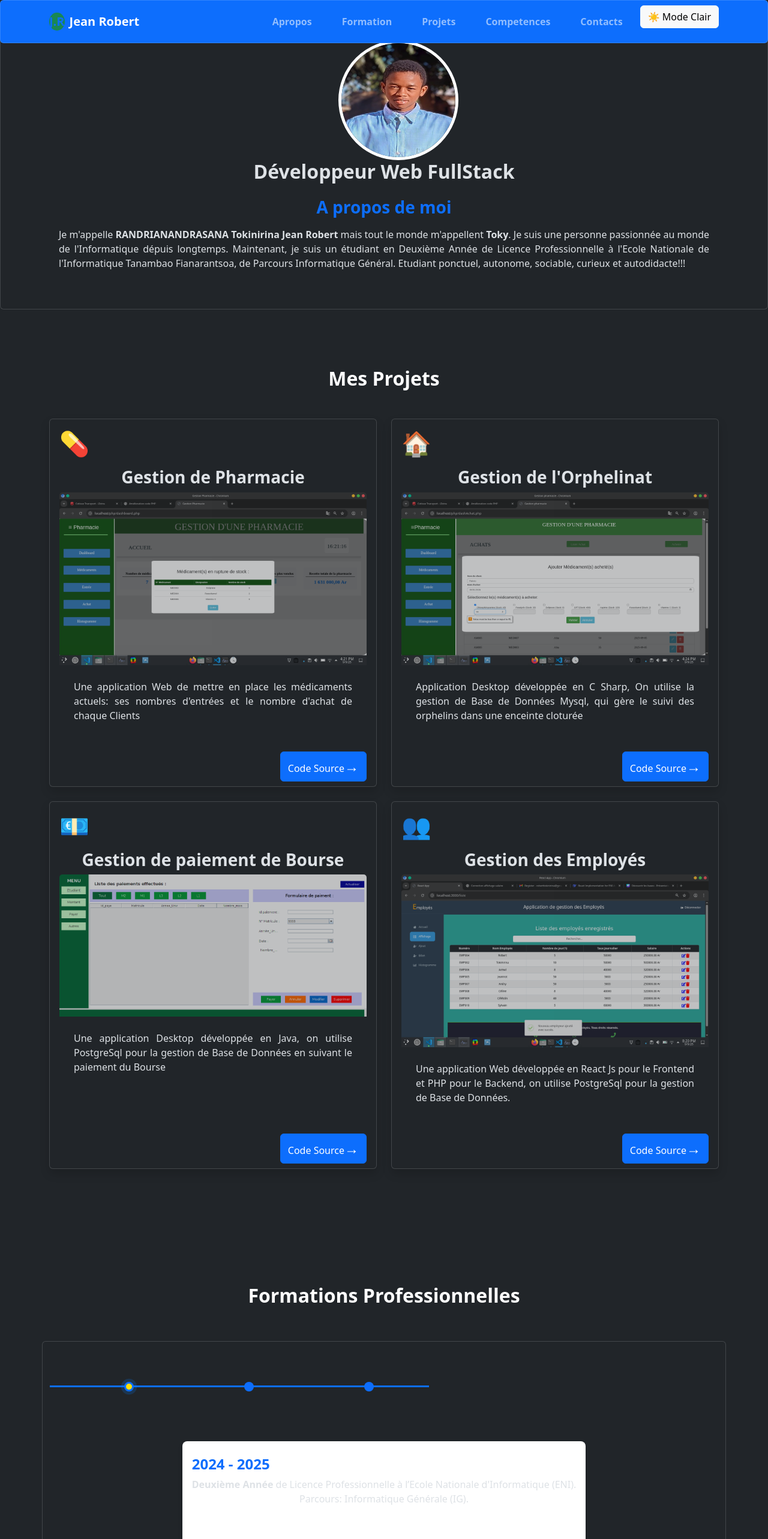
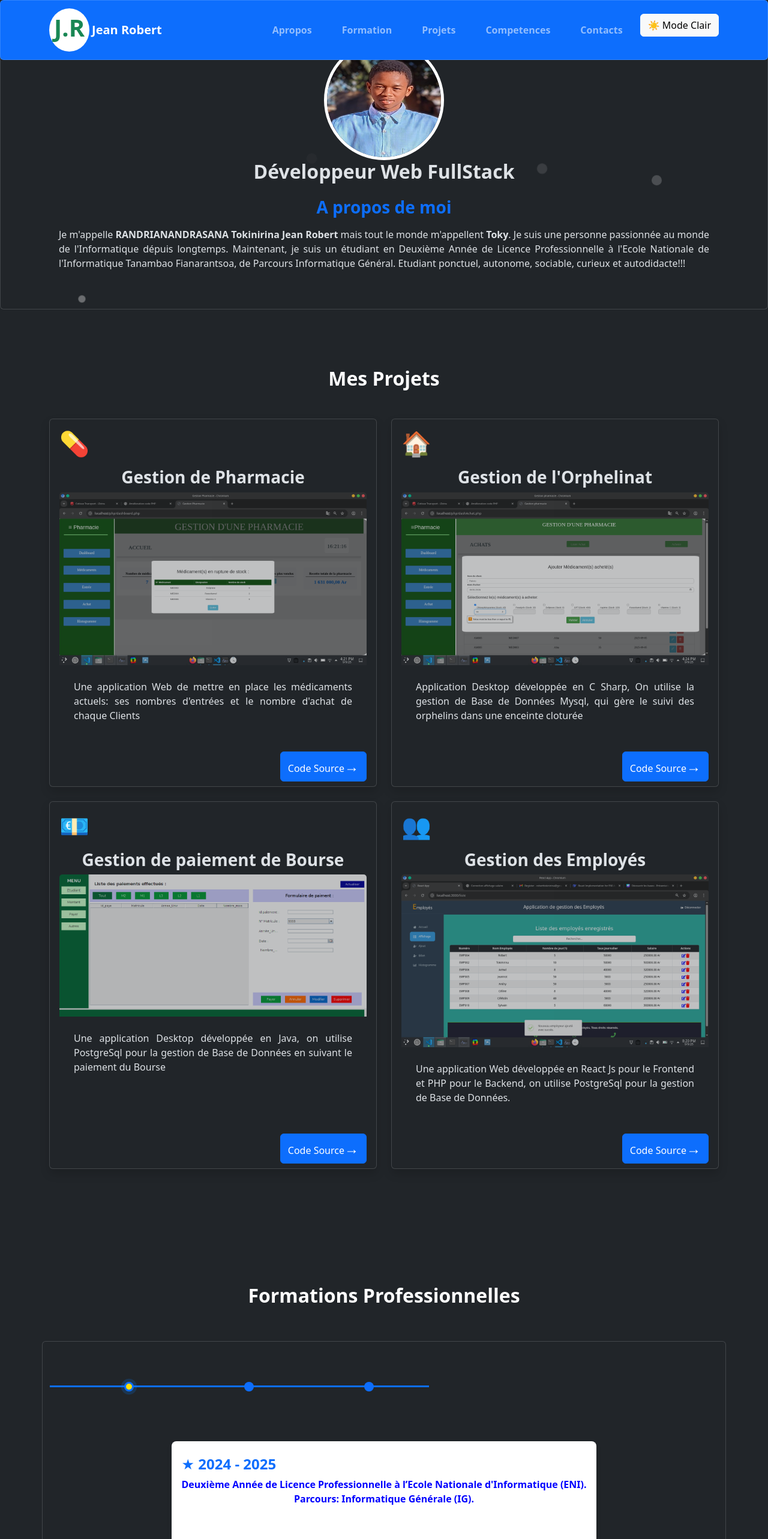
Before and after one commit to Tokinirina1869/Tokinirina.Jr, a React (Vite) app: page / in a window 1280 px wide. Shown: the top 2566 px of the page at 60% size. Built offline with nearby package versions, Linux system fonts and the light colour scheme.

Commit message:
Update my PortFolio

```diff
--- a/src/App.css
+++ b/src/App.css
@@ -43,3 +43,32 @@
     max-width: 250px;
   }
 }
+
+.bubble {
+  position: absolute;
+  bottom: 0;
+  width: 15px;
+  height: 15px;
+  background: rgba(255, 255, 255, 0.5);
+  border-radius: 50%;
+  animation: rise 8s infinite;
+}
+
+.bubble:nth-child(1) { left: 10%; animation-duration: 6s; }
+.bubble:nth-child(2) { left: 40%; animation-duration: 8s; }
+.bubble:nth-child(3) { left: 70%; animation-duration: 10s; }
+.bubble:nth-child(4) { left: 85%; animation-duration: 12s; }
+
+@keyframes rise {
+  0% {
+    transform: translateY(0) scale(0.8);
+    opacity: 0.7;
+  }
+  50% {
+    opacity: 0.4;
+  }
+  100% {
+    transform: translateY(-250px) scale(1.2);
+    opacity: 0;
+  }
+}
--- a/src/components/Apropo.jsx
+++ b/src/components/Apropo.jsx
@@ -1,5 +1,6 @@
 import React, { Component } from 'react';
 import image from "../assets/Toky.jpg";
+
 class Apropo extends Component {
     constructor(props) {
         super(props);
@@ -18,7 +19,16 @@ class Apropo extends Component {
         };
         return (
             <div className="container mt-2">
-                <img src={image} className="rounded-circle ms-5" alt="Tokinirina Jean Robert" width={200} height={200} style={{border: "5px solid white"}} />
+                <div className="bubble"></div>
+                <div className="bubble"></div>
+                <div className="bubble"></div>
+                <div className="bubble"></div>
+
+                <img src={image} className="rounded-circle relative z-10 w-full"
+                alt="MOI" width={200} height={200}
+                style={{border: "5px solid white"}}
+            />
+
                 <h2 className="fw-bold tFooter">Développeur Web FullStack</h2>
                 <h3 className="text-primary mt-4 fw-bold text-center">A propos de moi</h3>
                 <p style={{textAlign: "justify"}} className="mt-3 px-3">
--- a/src/components/Competence.jsx
+++ b/src/components/Competence.jsx
@@ -5,16 +5,16 @@ class Competence extends Component {
 
     render() {
         const Frameworks = [
-            {icon: <FaReact color="#61DBFB" size={30}/>,nom: "React JS", niveau: 60},
-            {icon: <FaBootstrap color="#7952B3" size={30}/>,nom: "Bootstrap", niveau: 70},
-            {icon: <SiExpress color="gray" size={30} />,nom: "Laravel", niveau: 60},
-            {icon: <SiTailwindcss color="#38B2AC" size={30}/>,nom: "Tailwind", niveau: 60}
+            {icon: <FaReact color="#61DBFB" size={30}/>,nom: "React JS", niveau: 70},
+            {icon: <FaBootstrap color="#7952B3" size={30}/>,nom: "Bootstrap", niveau: 60},
+            {icon: <SiExpress color="gray" size={30} />,nom: "Laravel", niveau: 20},
+            {icon: <SiTailwindcss color="#38B2AC" size={30}/>,nom: "Tailwind", niveau: 20}
         ];
 
         const Programmation = [
-            {icon: <SiPhp color="#777BB4" size={40}/>,nom: "PHP", niveau: 60},
-            {icon: <SiCplusplus color="#00599C" size={30}/>,nom: "C++", niveau: 70},
-            {icon: <SiHtml5 color="#E34F26" size={30}/>,nom: "HTML5", niveau: 60},
+            {icon: <SiPhp color="#777BB4" size={40}/>,nom: "PHP", niveau: 70},
+            {icon: <SiCplusplus color="#00599C" size={30}/>,nom: "C++", niveau: 40},
+            {icon: <SiHtml5 color="#E34F26" size={30}/>,nom: "HTML5", niveau: 70},
             {icon: <SiCss3 color="#1572B6" size={30} />,nom: "CSS3", niveau: 60}
         ];
 
--- a/src/components/Formation.jsx
+++ b/src/components/Formation.jsx
@@ -27,7 +27,7 @@ class Formation extends Component {
   };
 
   render() {
-
+    const Star= String.fromCharCode(9733);
     return (
       <div className="container card">
 
@@ -37,23 +37,23 @@ class Formation extends Component {
               cardForeColor: "#000000"
           }}>
           <div>
-            <h4 className="text-primary fw-bold">2024 - 2025</h4>
-            <p className="mb-0 text-center" style={{textAlign: "justify"}}>
-              <strong>Deuxième Année</strong> de Licence Professionnelle à l’Ecole Nationale d'Informatique (ENI).
-              <br />Parcours: Informatique Générale (IG).
+            <h4 className="text-primary fw-bold"> {Star} 2024 - 2025</h4>
+            <p className="mb-0 text-center fw-bold" style={{textAlign: "justify", color: "blue"}}>
+              Deuxième Année de Licence Professionnelle à l’Ecole Nationale d'Informatique (ENI).
+              <br /><span className="fw-bold">Parcours: Informatique Générale (IG)</span>.
             </p>
           </div>
 
             <div>
-              <h4 className="text-primary fw-bold">2023 - 2024</h4>
-              <p className="mb-0 text-center" style={{textAlign: "justify"}}>
+              <h4 className="text-primary fw-bold"> {Star} 2023 - 2024</h4>
+              <p className="mb-0 text-center fw-bold" style={{textAlign: "justify", color: "blue"}}>
                 <strong>Première Année</strong> de Licence Professionnelle à l’Ecole Nationale d'Informatique (ENI).
               <br />Parcours: Informatique Générale (IG).
               </p>
             </div>
             <div>
-              <h4 className="text-primary fw-bold">2022 - 2023</h4>
-              <p className="mb-0 text-center" style={{textAlign: "justify"}}>
+              <h4 className="text-primary fw-bold">{Star} 2022 - 2023</h4>
+              <p className="mb-0 text-center fw-bold" style={{textAlign: "justify", color: "blue"}}>
                 <strong>Obtention du Diplôme Baccalauréat</strong> au Lycée Catholique Saint Louis de Gonzague Mahasoabe.
               <br />Série D, Mention: Assez-Bien.
               </p>
--- a/src/components/Navigation.jsx
+++ b/src/components/Navigation.jsx
@@ -38,20 +38,16 @@ class Navigation extends Component {
     return (
       <div className="container" style={{ color: theme === "dark" ? "white" : "black" }}>
         <a href="#" className="navbar-brand d-flex align-items-center">
-          <div className="bg-success text-primary fw-bold rounded-circle d-flex justify-content-center align-items-center me-2">
-            J.R
+          <div className="bg-white text-primary fw-bold rounded-circle d-flex justify-content-center align-items-center me-1">
+            <h1 className="fw-bold text-success p-2">J.R</h1>
           </div>
           Jean Robert
         </a>
 
-        <button
-          className="navbar-toggler"
-          type="button"
-          data-bs-toggle="collapse"
-          data-bs-target="#navbarNav"
-          aria-controls="navbarNav"
-          aria-expanded={menuState ? "true" : "false"}
-          aria-label="Toggle navigation"
+        <button className="navbar-toggler"
+          type="button" data-bs-toggle="collapse"
+          data-bs-target="#navbarNav" aria-controls="navbarNav"
+          aria-expanded={menuState ? "true" : "false"} aria-label="Toggle navigation"
           onClick={this.toggleMenu}
         >
           {menuState ? (
```
